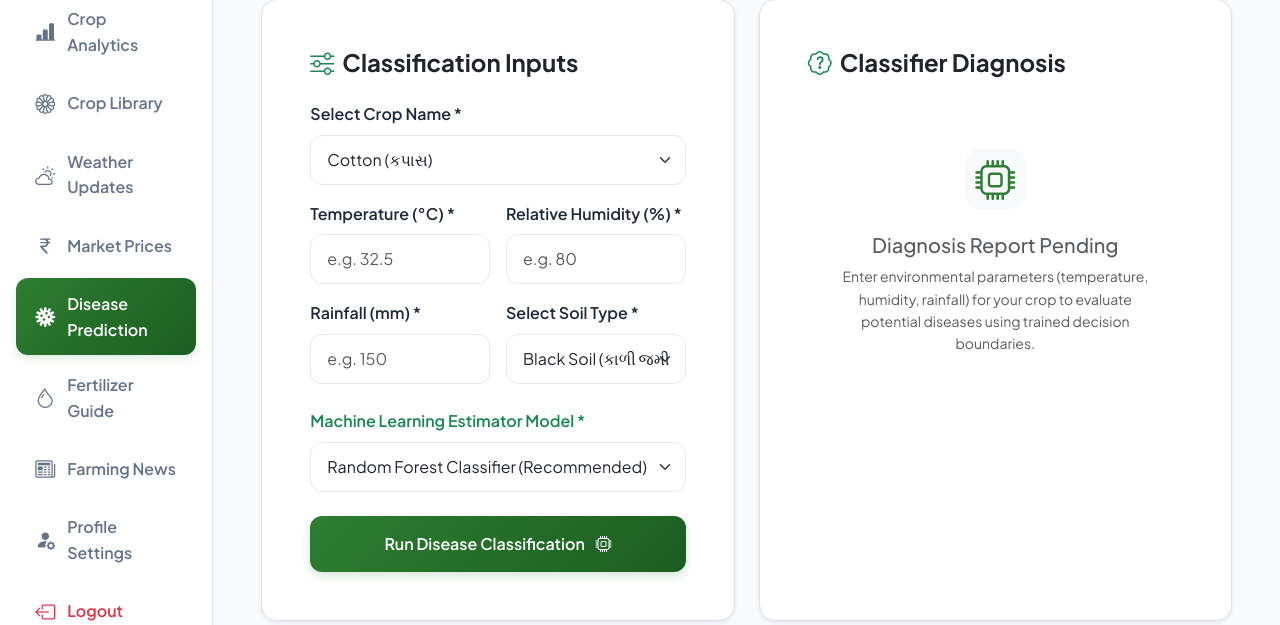
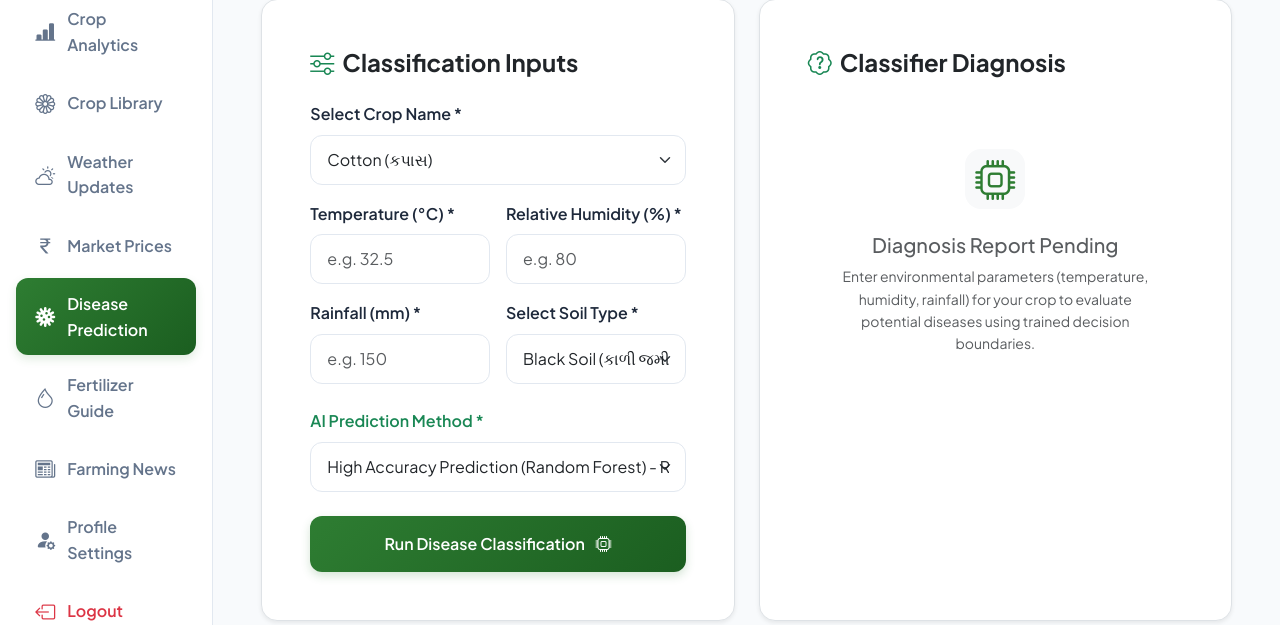
Before and after one commit to bhumit1311/SmartFarmer, a Django app: page /dashboard/disease-prediction/ in a window 1280 px wide. Shown: the part 235-860 px from the top of the page. Run offline with Django 4.2, Linux system fonts and the light colour scheme; the visitor is signed in with stand-in values (Sample User, id 1); data that the repository does not hold is empty.

Commit message:
Update AI model dropdown labels for better readability

```diff
--- a/crops/forms.py
+++ b/crops/forms.py
@@ -61,9 +61,9 @@ class DiseasePredictionForm(forms.Form):
     ]
 
     MODEL_CHOICES = [
-        ('Random Forest', 'Random Forest Classifier (Recommended)'),
-        ('Decision Tree', 'Decision Tree Classifier'),
-        ('KNN', 'K-Nearest Neighbors (KNN)'),
+        ('Random Forest', 'High Accuracy Prediction (Random Forest) - Recommended'),
+        ('Decision Tree', 'Quick Analysis (Decision Tree)'),
+        ('KNN', 'Pattern Matching Analysis (KNN)'),
     ]
 
     crop_name = forms.ChoiceField(choices=CROP_CHOICES, label="Crop Name", widget=forms.Select(attrs={'class': 'form-select form-control-custom'}))
--- a/templates/crops/disease_prediction.html
+++ b/templates/crops/disease_prediction.html
@@ -64,7 +64,7 @@
                     </div>
 
                     <div class="mb-4">
-                        <label for="{{ form.ml_model.id_for_label }}" class="form-label fw-semibold text-success">Machine Learning Estimator Model *</label>
+                        <label for="{{ form.ml_model.id_for_label }}" class="form-label fw-semibold text-success">AI Prediction Method *</label>
                         {{ form.ml_model }}
                         {% for error in form.ml_model.errors %}
                         <div class="text-danger small mt-1">{{ error }}</div>
```
